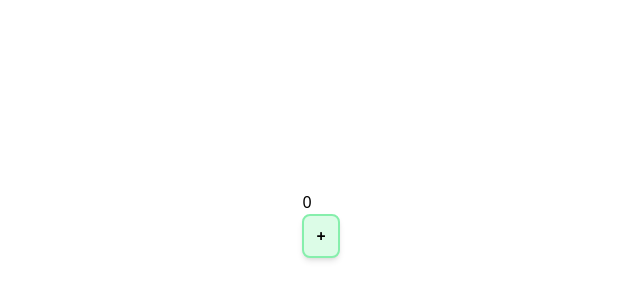
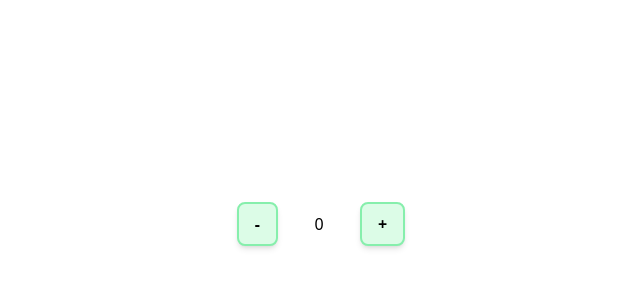
Before and after one commit to soAcademy/workshop-state-and-event, a React (Create React App) app: page / in a window 1280 px wide. Shown: the part 176-476 px from the top of the page, without its empty margins (319-959 px from the left). Built offline with nearby package versions, Linux system fonts and the light colour scheme.

Commit message:
feat: do workshop prop4

```diff
--- a/src/App.js
+++ b/src/App.js
@@ -17,8 +17,8 @@
 
 // import Prop1 from "./Props/Prop1";
 // import Prop2 from "./Props/Prop2";
-import Prop3 from "./Props/Prop3";
-// import Prop4 from "./Props/Prop4";
+// import Prop3 from "./Props/Prop3";
+import Prop4 from "./Props/Prop4";
 
 // import Effect1 from "./EffectsAnswer/Effect1";
 // import Effect2 from "./EffectsAnswer/Effect2";
@@ -50,8 +50,8 @@ const App = () => {
 
       {/* <Prop1 data="Hello World" /> */}
       {/* <Prop2 data1="Hello World" data2="Bin Bin Bin" /> */}
-      <Prop3 />
-      {/* <Prop4 /> */}
+      {/* <Prop3 /> */}
+      <Prop4 />
 
       {/* <Effect1 /> */}
       {/* <Effect2 /> */}
--- a/src/Props/Prop3.js
+++ b/src/Props/Prop3.js
@@ -7,7 +7,7 @@ const Prop3 = () => {
 
   return (
     <div className="w-100 h-screen flex justify-center items-center">
-      <div className="">
+      <div className="text-center">
         <RenderComponent dataCnt={counter} />
         <button
           onClick={() => setCounter(counter + 1)}
--- /dev/null
+++ b/src/Props/Prop4.js
@@ -0,0 +1,37 @@
+import { useState } from "react";
+
+const IncreaseBtn = ({ counter, setCounter }) => {
+  return (
+    <button
+      onClick={() => setCounter(counter + 1)}
+      className="bg-green-100 active:bg-green-300 border-2 border-green-300 rounded-lg font-bold shadow-md active:shadow-lg py-2 px-4"
+    >
+      +
+    </button>
+  );
+};
+
+const DecreaseBtn = ({ counter, setCounter }) => {
+  return (
+    <button
+      onClick={() => setCounter(counter - 1)}
+      className="bg-green-100 active:bg-green-300 border-2 border-green-300 rounded-lg font-bold shadow-md active:shadow-lg py-2 px-4"
+    >
+      -
+    </button>
+  );
+};
+
+const Prop4 = () => {
+  const [counter, setCounter] = useState(0);
+
+  return (
+    <div className="w-100 h-screen flex justify-center items-center">
+      <DecreaseBtn counter={counter} setCounter={setCounter} />
+      <p className="w-[50px] text-center mx-4">{counter}</p>
+      <IncreaseBtn counter={counter} setCounter={setCounter} />
+    </div>
+  );
+};
+
+export default Prop4;
```
